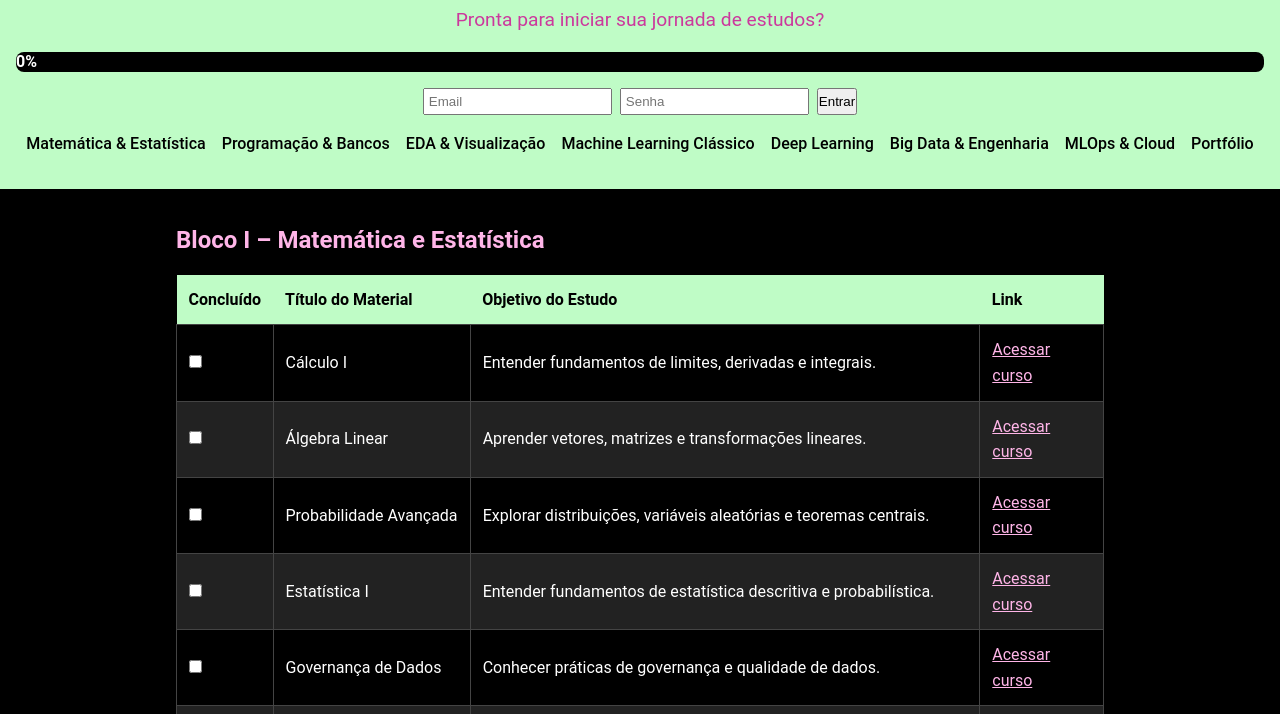
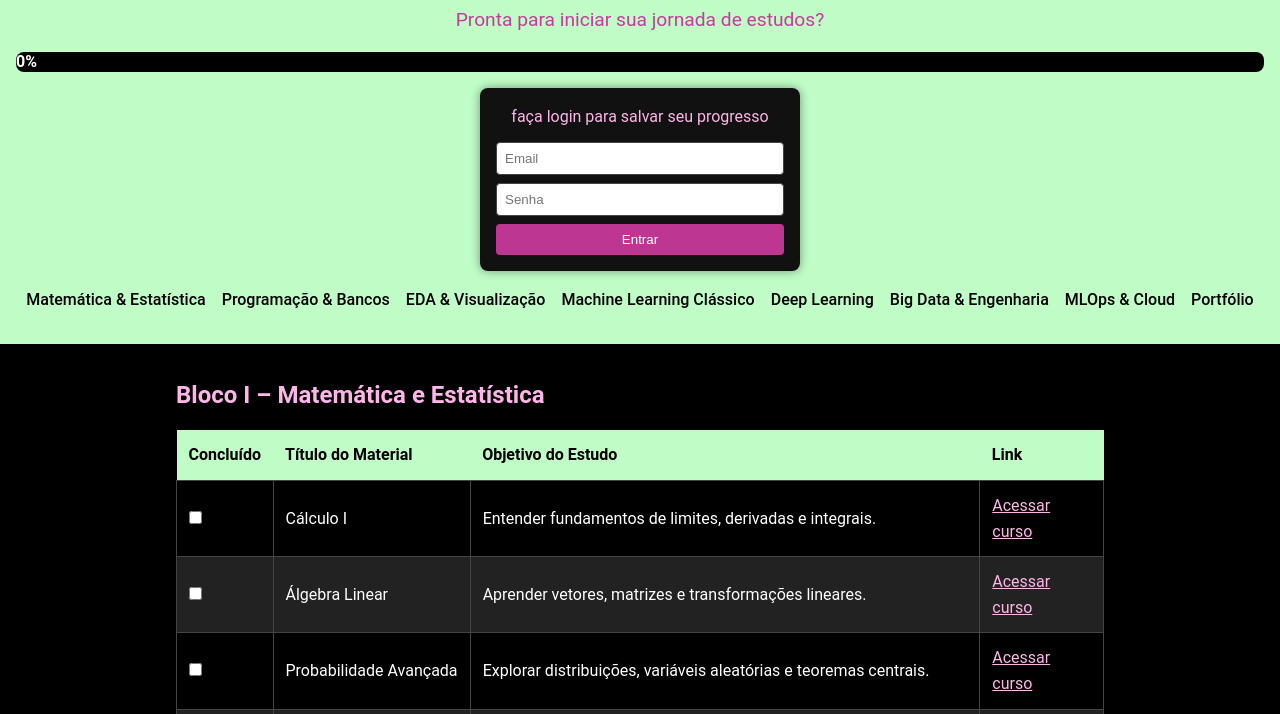
Before and after one commit to Letycia-Locha/roadmap-dados, a plain HTML site: page index.html in a window 1280 px wide. Shown: the part 86-800 px from the top of the page. Drawn offline with Linux system fonts and the light colour scheme.

Commit message:
Improve login section styling

```diff
--- a/index.html
+++ b/index.html
@@ -14,6 +14,7 @@
       <div id="progress-bar"><span id="progress-text">0%</span></div>
 </div>
     <div id="auth">
+      <p class="login-info">faça login para salvar seu progresso</p>
       <form id="login-form">
         <input type="email" id="login-email" placeholder="Email" required>
         <input type="password" id="login-password" placeholder="Senha" required>
--- a/style.css
+++ b/style.css
@@ -41,16 +41,42 @@ header .subtitle {
 }
 
 #auth {
-  margin: 1rem 0;
+  margin: 1rem auto;
+  max-width: 320px;
+  background-color: #111;
+  padding: 1rem;
+  border-radius: 8px;
+  box-shadow: 0 0 10px rgba(0, 0, 0, 0.4);
+  text-align: center;
+}
+
+#auth p {
+  margin-bottom: 0.75rem;
+  color: #FFB5E8;
 }
 
 #auth form {
-  display: inline-flex;
+  display: flex;
+  flex-direction: column;
   gap: 0.5rem;
 }
 
-#auth input {
-  padding: 0.25rem;
+#auth input,
+#auth button {
+  padding: 0.5rem;
+  border-radius: 4px;
+  border: 1px solid #444;
+}
+
+#auth button {
+  background-color: #bd3692;
+  color: #fff;
+  border: none;
+  cursor: pointer;
+}
+
+#logout-btn {
+  margin-top: 0.5rem;
 }
 
 #progress-bar {
```
